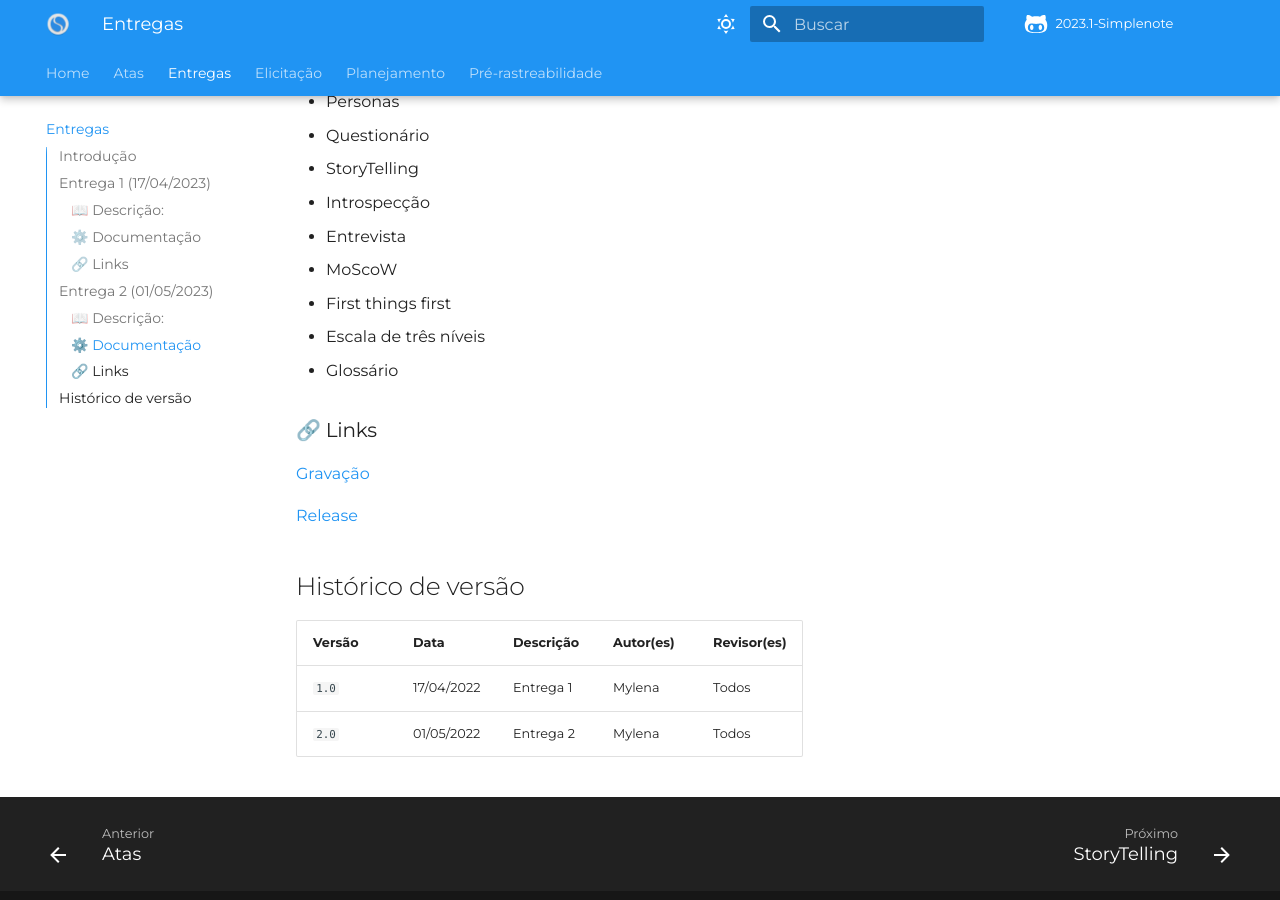
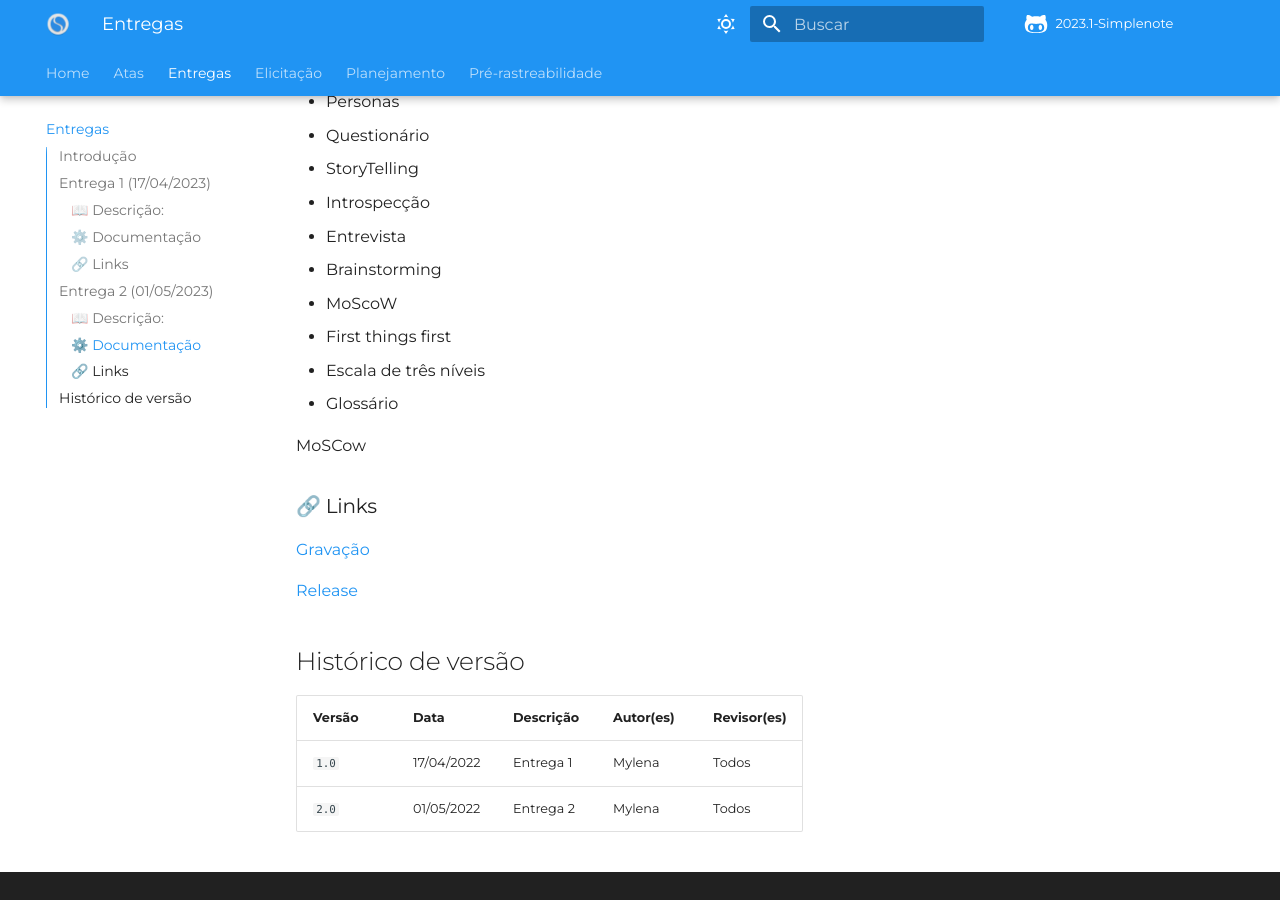
Before and after one commit to Requisitos-de-Software/2023.1-Simplenote, an MkDocs documentation site: the page built from docs/entregas.md, in a window 1280 px wide and 900 px high, scrolled down 1027 px. Built offline with MkDocs 1.6.1 and Material for MkDocs 9.7.7, drawn with Linux system fonts in a browser that asks for light colours; some web fonts are replaced; comment, search, counter and statistics services are not loaded.

Commit message:
Update entregas.md

```diff
--- a/docs/entregas.md
+++ b/docs/entregas.md
@@ -27,10 +27,14 @@ Na segunda release buscou-se cobrir a parte de planejamento, as técnicas e a pr
 - StoryTelling
 - Introspecção
 - Entrevista
+- Brainstorming
 - MoScoW
 - First things first
 - Escala de três níveis
 - Glossário
+
+
+ MoSCow
 ### 🔗 Links
 [Gravação]()
 
```
